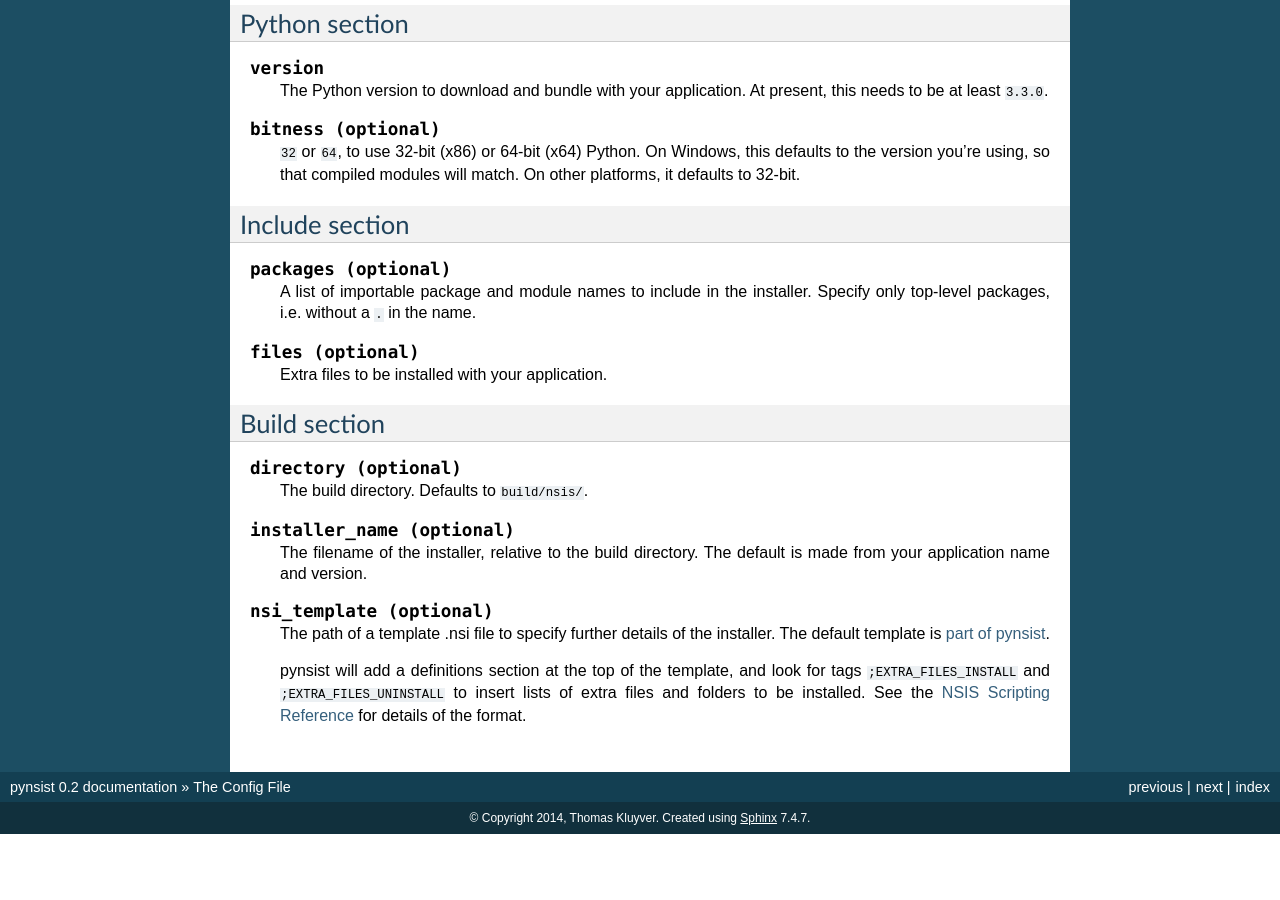
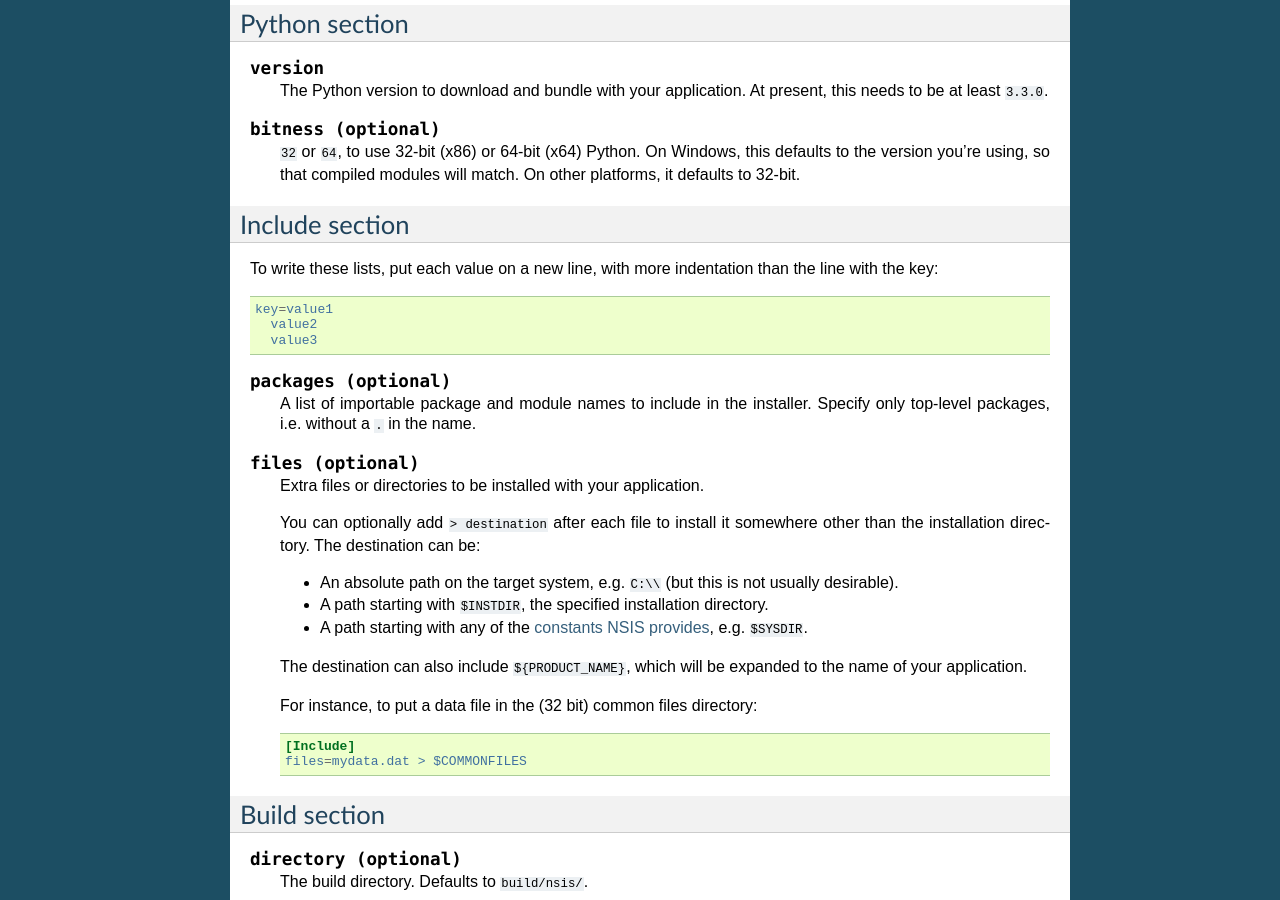
Before and after one commit to takluyver/pynsist, a Sphinx documentation site: the page built from doc/cfgfile.rst, in a window 1280 px wide and 900 px high, scrolled down 1465 px. Built offline with Sphinx 7.4.7, drawn with Linux system fonts in a browser that asks for light colours; before the commit the page ends 2299 px from its top, so only the background shows below that.

Commit message:
Document ability to install files to other locations.
Addresses gh-14

```diff
--- a/doc/cfgfile.rst
+++ b/doc/cfgfile.rst
@@ -108,6 +108,15 @@ Python section
 Include section
 ---------------
 
+To write these lists, put each value on a new line, with more indentation than
+the line with the key:
+
+.. code-block:: ini
+
+    key=value1
+      value2
+      value3
+
 .. describe:: packages (optional)
 
    A list of importable package and module names to include in the installer.
@@ -115,7 +124,26 @@ Include section
 
 .. describe:: files (optional)
 
-   Extra files to be installed with your application.
+   Extra files or directories to be installed with your application.
+
+   You can optionally add ``> destination`` after each file to install it
+   somewhere other than the installation directory. The destination can be:
+
+   * An absolute path on the target system, e.g. ``C:\\`` (but this is not
+     usually desirable).
+   * A path starting with ``$INSTDIR``, the specified installation directory.
+   * A path starting with any of the `constants NSIS provides
+     <http://nsis.sourceforge.net/Docs/Chapter4.html#4.2.3>`_, e.g. ``$SYSDIR``.
+
+   The destination can also include ``${PRODUCT_NAME}``, which will be expanded
+   to the name of your application.
+
+   For instance, to put a data file in the (32 bit) common files directory:
+
+   .. code-block:: ini
+
+       [Include]
+       files=mydata.dat > $COMMONFILES
 
 Build section
 -------------
```
